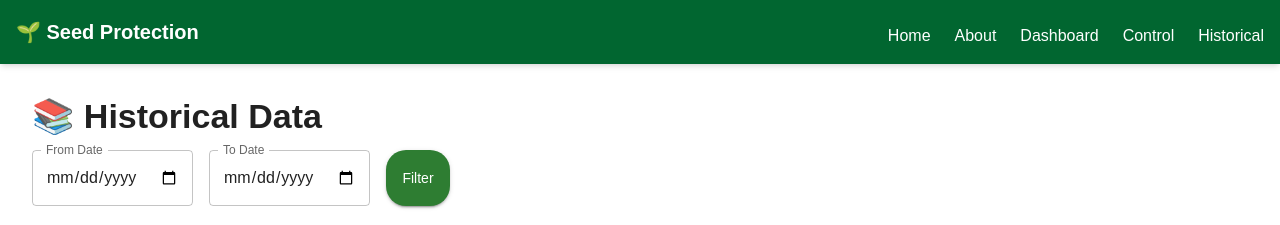
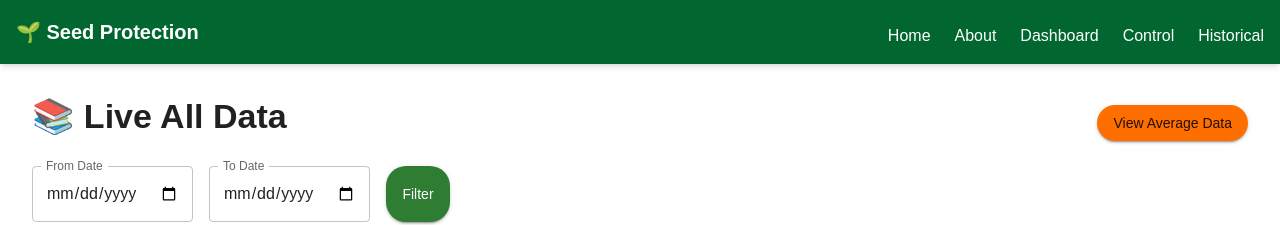
Before and after one commit to Surajsahu01/Seed-Protection, a React (Vite) app in the folder frontend/: page /historical in a window 1280 px wide. Shown: the top 225 px of the page. Built offline with nearby package versions, Linux system fonts and the light colour scheme; no server answers.

Commit message:
Add some change

```diff
--- a/frontend/src/App.jsx
+++ b/frontend/src/App.jsx
@@ -12,6 +12,8 @@ import ControlPanel from './page/ControlPanel';
 import DashboardWrapper from './page/DashboardWrapper';
 import Cookies from "js-cookie";
 import AOS from 'aos';
+import AverageData from './page/averageData';
+
 
 function App() {
   const token = Cookies.get("auth_token");
@@ -35,6 +37,8 @@ function App() {
           <Route path="/control" element={<ControlPanel />} />
           <Route path="/historical" element={<HistoricalData />} />
           <Route path="/alert" element={<Alert />} />
+          <Route path="/average-data" element={<AverageData />} />
+
         </Routes>
         <Footer />
       </ThemeProvider>
--- a/frontend/src/page/HistoricalData.jsx
+++ b/frontend/src/page/HistoricalData.jsx
@@ -8,6 +8,7 @@ import jsPDF from 'jspdf';
 import 'jspdf-autotable';
 import axios from "axios";
 import { API_BASE_URL } from '../Utils/util';
+import { Link } from 'react-router-dom';
 
 // import api from '../services/api'; // For later real DB fetch
 
@@ -23,6 +24,8 @@ const HistoricalData = () => {
     const fetchSensorData = async () => {
       try {
         const response = await axios.get(`${API_BASE_URL}/api/sensor/history`); // Adjust URL as needed
+        console.log("data", response.data);
+
         let data = response.data.map(entry => ({
           ...entry,
           timestamp: entry.createdAt || entry.time || entry.timestamp, // adjust field as needed
@@ -75,8 +78,15 @@ const HistoricalData = () => {
   const paginatedLogs = filteredLogs.slice((page - 1) * rowsPerPage, page * rowsPerPage);
   return (
     <Box p={4}>
-      <Typography variant="h4" gutterBottom>📚 Historical Data</Typography>
-
+      <div className="flex flex-col sm:flex-row justify-between items-start sm:items-center gap-3 mb-4">
+      <Typography variant="h4" gutterBottom>📚 Live All Data</Typography>
+      {/* <Link to={'/average'} className='bg-blue-500 rounded-full p-4 text-white'>Avarage Data</Link> */}
+      <Link to="/average-data" style={{ textDecoration: 'none' }}>
+            <Button variant="contained" color="secondary" >
+              View Average Data
+            </Button>
+          </Link>
+      </div>
       {/* Filters */}
       <Stack direction={{ xs: 'column', sm: 'row' }} spacing={2} mb={3}>
         <TextField
```
